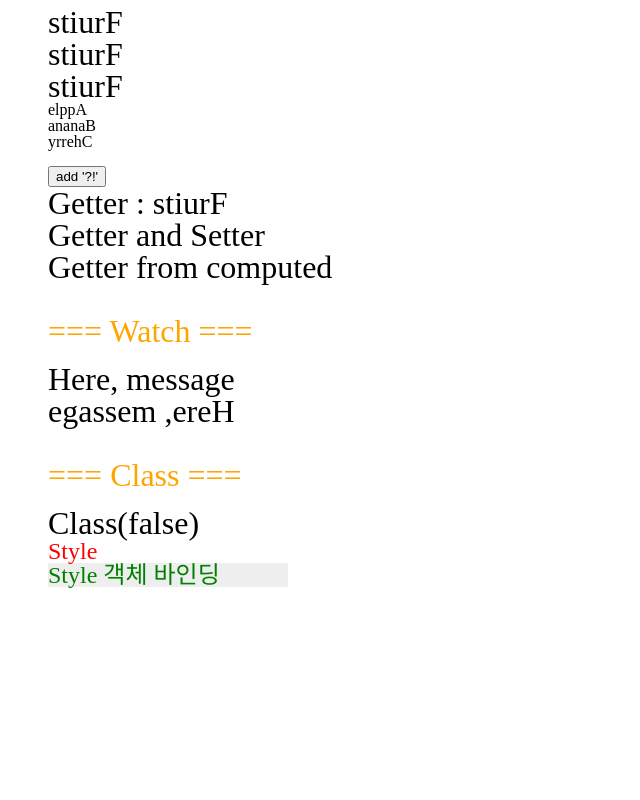
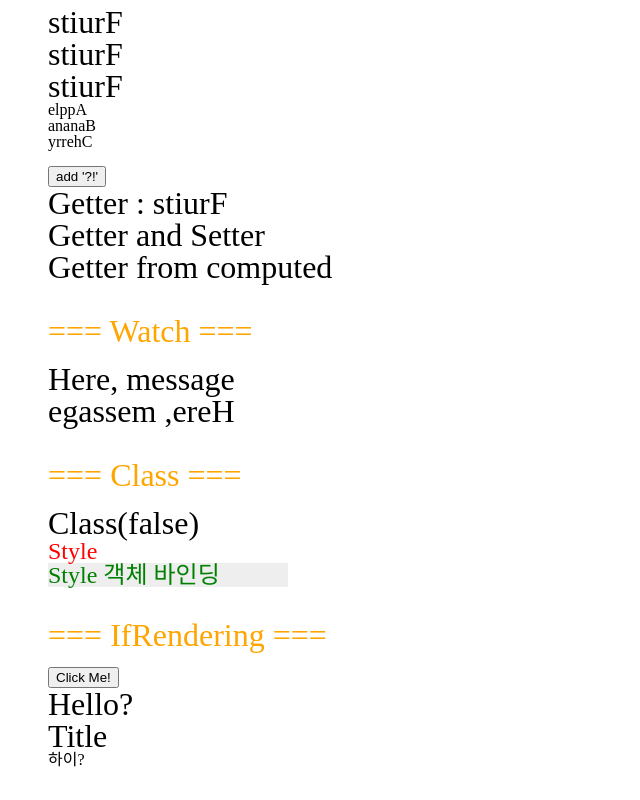
Before and after one commit to Je-chan/vue-study, a Vue app in the folder practice/: page / in a window 1280 px wide. Shown: the part 650-1450 px from the top of the page, without its empty margins (0-640 px from the left). Before the commit the page ends 1269 px from the top, so only its background shows below. Built offline with nearby package versions, Linux system fonts and the light colour scheme.

Commit message:
CREATE : IfRendering.md & e.g

```diff
--- a/practice/src/App.vue
+++ b/practice/src/App.vue
@@ -5,6 +5,7 @@
     <Computed />
     <Watch />
     <Binding />
+    <IfRendering />
   </div>
 </template>
 
@@ -14,6 +15,7 @@ import Syntax from './components/Syntax'
 import Computed from './components/Computed'
 import Watch from './components/Watch'
 import Binding from './components/Binding'
+import IfRendering from './components/IfRendering'
 
 export default {
 
@@ -22,7 +24,9 @@ export default {
     Syntax,
     Computed,
     Watch,
-    Binding
+    Binding,
+    IfRendering,
+
   }
 }
 </script>
--- /dev/null
+++ b/practice/src/components/IfRendering.vue
@@ -0,0 +1,42 @@
+<template>
+<div>
+  <p>=== IfRendering ===</p>
+  <section>
+  <button @click="handler">Click Me!</button>
+  <h1 v-if='isShow'>
+    Hello?
+  </h1>
+  <h1 v-else-if='count > 3'>
+    클릭 횟수가 3을 넘겼습니다
+  </h1>
+  <h1 v-else>
+    Good!
+  </h1>
+  </section>
+  <!-- template 은 Fragment 처럼 생각하면 됨. 최상위 template 에는 v-if 붙이면 안 된다.-->
+  <template v-if='isShow'>
+    <h1>Title</h1>
+    <h3>하이?</h3>
+  </template>
+</div>
+</template>
+
+
+<script>
+export default {
+  name: 'IfRendering',
+  data() {
+    return {
+      isShow: true,
+      count: 0
+    }
+  },
+
+  methods: {
+    handler() {
+      this.isShow = !this.isShow
+      this.count += 1
+    }
+  }
+}
+</script>
```
Also changed, not shown: 1 other file (tests, documents, lock files or other folders).
